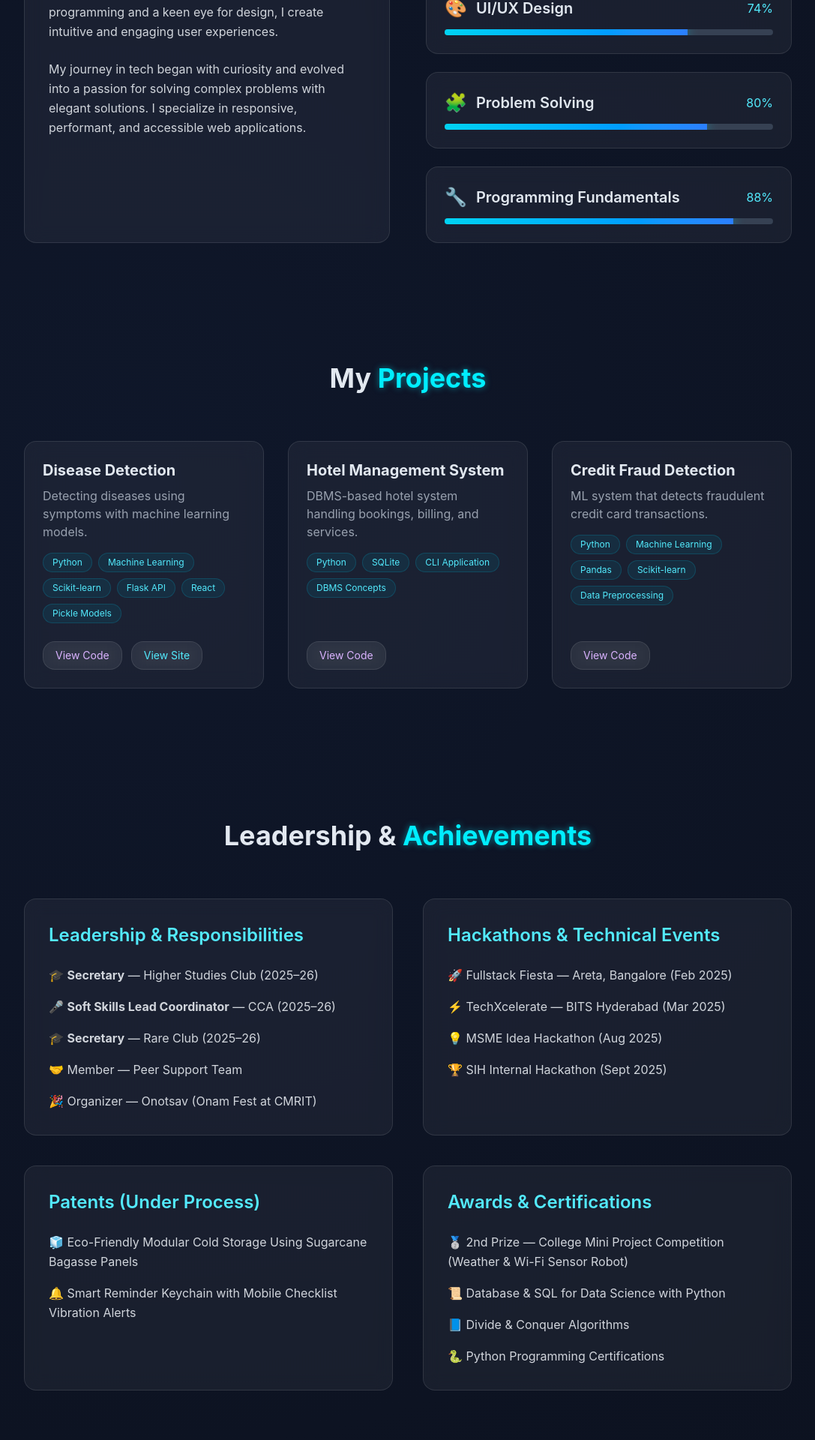
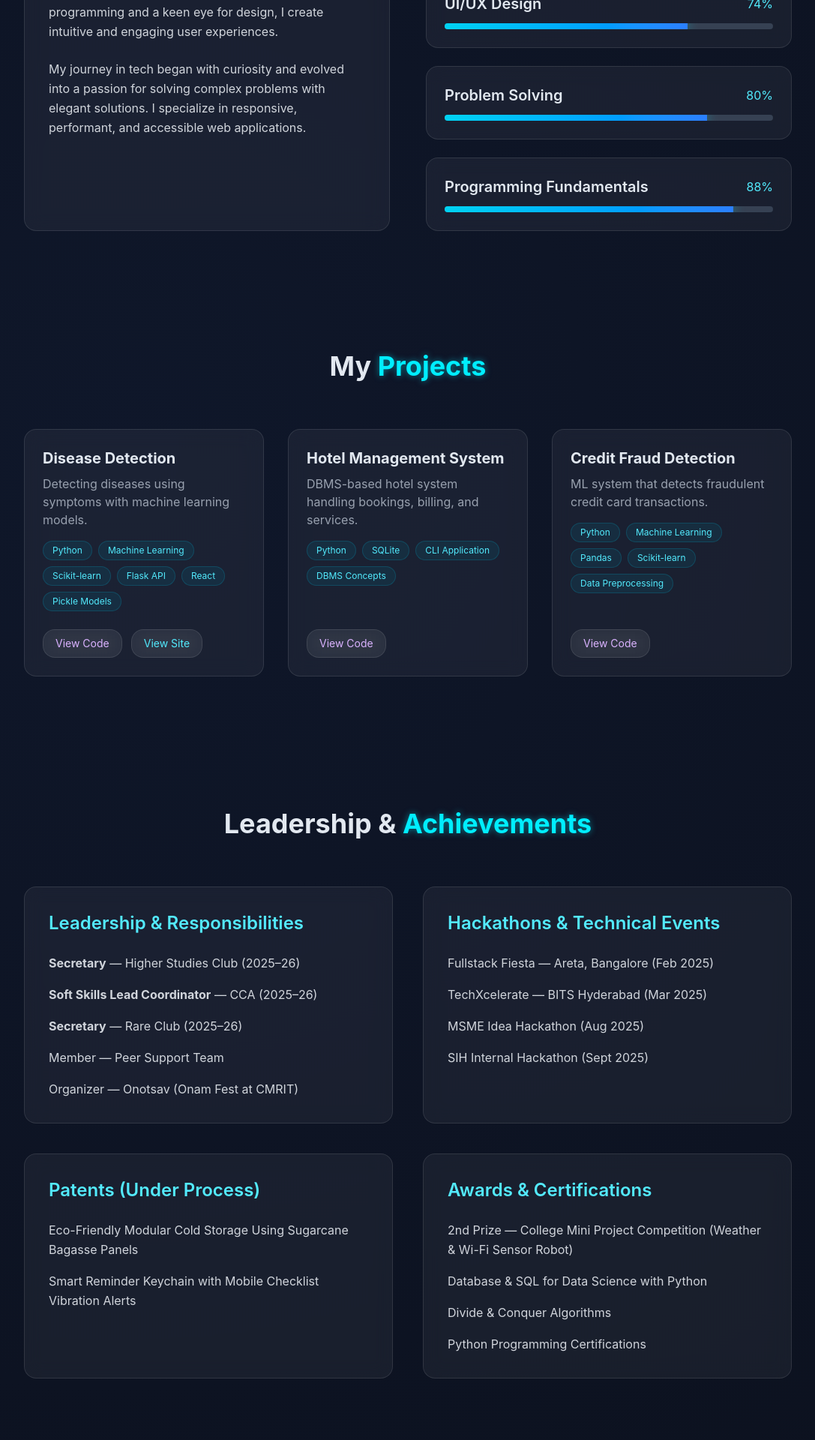
Before and after one commit to Barath-s-05/Portfolio, a Next.js app: page / in a window 1280 px wide. Shown: the part 1140-3060 px from the top of the page at 75% size, without its empty margins (96-1183 px from the left). Built offline with nearby package versions, Linux system fonts and the light colour scheme.

Commit message:
Remove all emojis from portfolio components for cleaner professional look

```diff
--- a/app/components/About.tsx
+++ b/app/components/About.tsx
@@ -7,10 +7,10 @@ const About = () => {
   const [activeSkill, setActiveSkill] = useState(0);
 
   const skills = [
-    { name: "Frontend Development", percentage: 85, icon: "💻" },
-    { name: "UI/UX Design", percentage: 74, icon: "🎨" },
-    { name: "Problem Solving", percentage: 80, icon: "🧩" },
-    { name: "Programming Fundamentals", percentage: 88, icon: "🔧" }
+    { name: "Frontend Development", percentage: 85 },
+    { name: "UI/UX Design", percentage: 74 },
+    { name: "Problem Solving", percentage: 80 },
+    { name: "Programming Fundamentals", percentage: 88 }
   ];
 
   return (
@@ -27,7 +27,7 @@ const About = () => {
 
         <div className="grid grid-cols-1 lg:grid-cols-2 gap-12">
 
-          {/* 🌟 Bio Card */}
+          {/* Bio Card */}
           <motion.div
             className="glass p-8 rounded-2xl border border-cyan-500/20 relative overflow-hidden"
             initial={{ opacity: 0, x: -30 }}
@@ -48,7 +48,7 @@ const About = () => {
             </p>
           </motion.div>
 
-          {/* 🚀 Skills */}
+          {/* Skills */}
           <div className="space-y-6">
             {skills.map((skill, index) => (
               <motion.div
@@ -63,13 +63,6 @@ const About = () => {
                 <div className="absolute inset-0 opacity-0 hover:opacity-100 transition-opacity duration-500 bg-gradient-to-r from-violet-500/10 via-transparent to-cyan-500/10 pointer-events-none"></div>
 
                 <div className="flex items-center mb-3 relative z-10">
-                  <motion.span
-                    className="text-2xl mr-3"
-                    animate={{ scale: activeSkill === index ? 1.2 : 1 }}
-                    transition={{ type: "spring", stiffness: 200 }}
-                  >
-                    {skill.icon}
-                  </motion.span>
                   <h4 className="text-xl font-semibold">{skill.name}</h4>
                   <span className="ml-auto text-cyan-300">{skill.percentage}%</span>
                 </div>
--- a/app/components/Achievements.tsx
+++ b/app/components/Achievements.tsx
@@ -28,11 +28,11 @@ const Achievements = () => {
           >
             <h3 className="text-2xl font-semibold text-cyan-300 mb-6">Leadership & Responsibilities</h3>
             <ul className="space-y-4 text-gray-300 leading-relaxed">
-              <li>🎓 <strong>Secretary</strong> — Higher Studies Club (2025–26)</li>
-              <li>🎤 <strong>Soft Skills Lead Coordinator</strong> — CCA (2025–26)</li>
-              <li>🎓 <strong>Secretary</strong> — Rare Club (2025–26)</li>
-              <li>🤝 Member — Peer Support Team</li>
-              <li>🎉 Organizer — Onotsav (Onam Fest at CMRIT)</li>
+              <li><strong>Secretary</strong> — Higher Studies Club (2025–26)</li>
+              <li><strong>Soft Skills Lead Coordinator</strong> — CCA (2025–26)</li>
+              <li><strong>Secretary</strong> — Rare Club (2025–26)</li>
+              <li>Member — Peer Support Team</li>
+              <li>Organizer — Onotsav (Onam Fest at CMRIT)</li>
             </ul>
           </motion.div>
 
@@ -45,10 +45,10 @@ const Achievements = () => {
           >
             <h3 className="text-2xl font-semibold text-cyan-300 mb-6">Hackathons & Technical Events</h3>
             <ul className="space-y-4 text-gray-300 leading-relaxed">
-              <li>🚀 Fullstack Fiesta — Areta, Bangalore (Feb 2025)</li>
-              <li>⚡ TechXcelerate — BITS Hyderabad (Mar 2025)</li>
-              <li>💡 MSME Idea Hackathon (Aug 2025)</li>
-              <li>🏆 SIH Internal Hackathon (Sept 2025)</li>
+              <li>Fullstack Fiesta — Areta, Bangalore (Feb 2025)</li>
+              <li>TechXcelerate — BITS Hyderabad (Mar 2025)</li>
+              <li>MSME Idea Hackathon (Aug 2025)</li>
+              <li>SIH Internal Hackathon (Sept 2025)</li>
             </ul>
           </motion.div>
 
@@ -61,8 +61,8 @@ const Achievements = () => {
           >
             <h3 className="text-2xl font-semibold text-cyan-300 mb-6">Patents (Under Process)</h3>
             <ul className="space-y-4 text-gray-300 leading-relaxed">
-              <li>🧊 Eco-Friendly Modular Cold Storage Using Sugarcane Bagasse Panels</li>
-              <li>🔔 Smart Reminder Keychain with Mobile Checklist Vibration Alerts</li>
+              <li>Eco-Friendly Modular Cold Storage Using Sugarcane Bagasse Panels</li>
+              <li>Smart Reminder Keychain with Mobile Checklist Vibration Alerts</li>
             </ul>
           </motion.div>
 
@@ -75,10 +75,10 @@ const Achievements = () => {
           >
             <h3 className="text-2xl font-semibold text-cyan-300 mb-6">Awards & Certifications</h3>
             <ul className="space-y-4 text-gray-300 leading-relaxed">
-              <li>🥈 2nd Prize — College Mini Project Competition (Weather & Wi-Fi Sensor Robot)</li>
-              <li>📜 Database & SQL for Data Science with Python</li>
-              <li>📘 Divide & Conquer Algorithms</li>
-              <li>🐍 Python Programming Certifications</li>
+              <li>2nd Prize — College Mini Project Competition (Weather & Wi-Fi Sensor Robot)</li>
+              <li>Database & SQL for Data Science with Python</li>
+              <li>Divide & Conquer Algorithms</li>
+              <li>Python Programming Certifications</li>
             </ul>
           </motion.div>
 
--- a/app/components/Experience.tsx
+++ b/app/components/Experience.tsx
@@ -9,32 +9,28 @@ const Experience = () => {
       title: "Technical Development Journey",
       role: "Student Tech Enthusiast",
       period: "Present",
-      description: "Continuously learning and building projects in various technologies. Focused on modern web development, UI/UX design, and problem-solving techniques.",
-      icon: "🚀"
+      description: "Continuously learning and building projects in various technologies. Focused on modern web development, UI/UX design, and problem-solving techniques."
     },
     {
       id: 2,
       title: "Engineering & Specialization",
       role: "CMR Institute of Technology - B.E. Computer Science (Data Science)",
       period: "Present | GPA: 8.5",
-      description: "Currently pursuing my degree with focus on Data Science concepts, Programming and software development, Problem-solving and system design, Applying theory through real-world technical projects.",
-      icon: "💻"
+      description: "Currently pursuing my degree with focus on Data Science concepts, Programming and software development, Problem-solving and system design, Applying theory through real-world technical projects."
     },
     {
       id: 3,
       title: "Higher Secondary - Stream Focus",
       role: "Adarsh Matriculation Higher Secondary School - 12th Grade",
       period: "2023 | 91%",
-      description: "Strengthened my interest in technology and computing while developing discipline, consistency, and performance under pressure.",
-      icon: "📘"
+      description: "Strengthened my interest in technology and computing while developing discipline, consistency, and performance under pressure."
     },
     {
       id: 4,
       title: "Strong Academic Foundation",
       role: "Adarsh Matriculation Higher Secondary School - 10th Grade",
       period: "2021 | 95%",
-      description: "Built a strong base in mathematics, logical reasoning, and analytical thinking — the roots of my problem-solving mindset.",
-      icon: "🏫"
+      description: "Built a strong base in mathematics, logical reasoning, and analytical thinking — the roots of my problem-solving mindset."
     }
   ];
 
@@ -52,7 +48,7 @@ const Experience = () => {
         </motion.h2>
 
         <div className="relative">
-          {/* ✨ Animated glowing timeline line */}
+          {/* Animated glowing timeline line */}
           <motion.div
             className="absolute left-1/2 transform -translate-x-1/2 h-full w-[3px] hidden md:block"
             style={{
@@ -80,8 +76,7 @@ const Experience = () => {
                     className="glass p-6 rounded-2xl border border-violet-500/20 glass-hover"
                     whileHover={{ y: -6, boxShadow: "0 0 25px rgba(157,78,221,0.25)" }}
                   >
-                    <div className="flex items-start gap-4">
-                      <div className="text-3xl">{exp.icon}</div>
+                    <div>
                       <div>
                         <h3 className="text-xl font-bold text-cyan-300">{exp.title}</h3>
                         <p className="text-lg text-gray-300 mb-2">{exp.role}</p>
@@ -92,7 +87,7 @@ const Experience = () => {
                   </motion.div>
                 </div>
 
-                {/* ✨ Glowing animated timeline node */}
+                {/* Glowing animated timeline node */}
                 <div className="relative z-10 flex justify-center items-center">
                   <div className="relative flex items-center justify-center">
                     <div className="absolute w-10 h-10 rounded-full bg-cyan-400/20 animate-ping"></div>
```
Also changed, not shown: app/page.tsx (+5 -5 lines), 1 other file (tests, documents, lock files or other folders).
